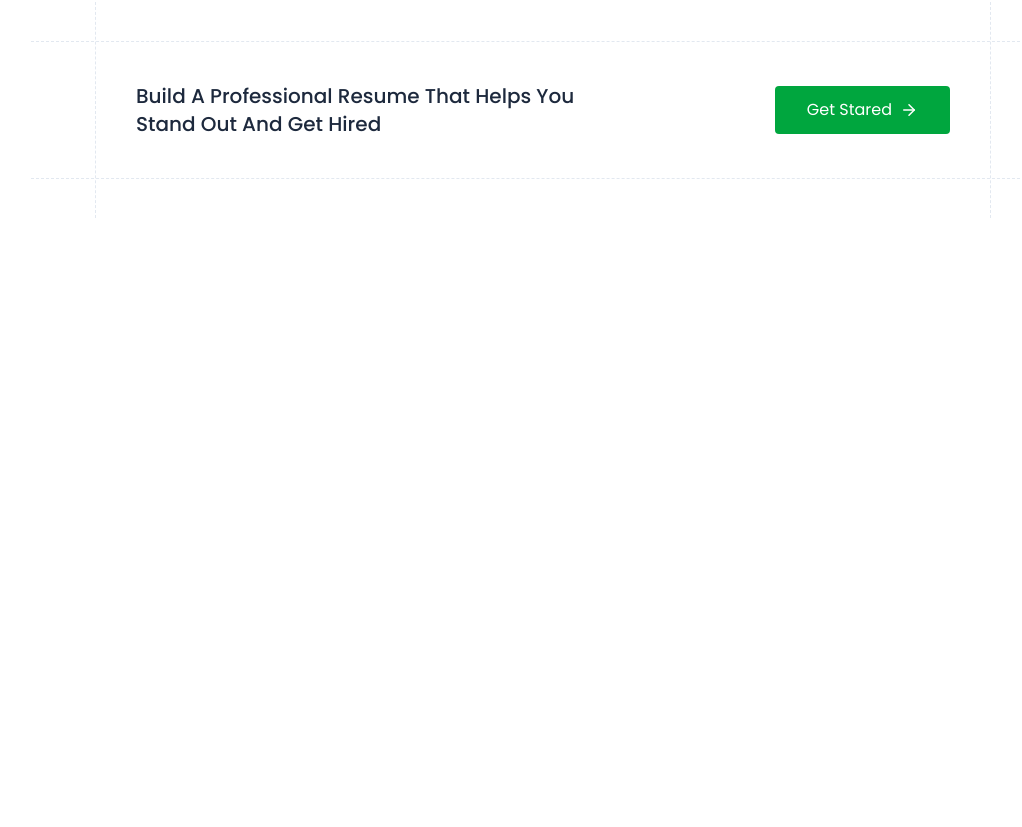
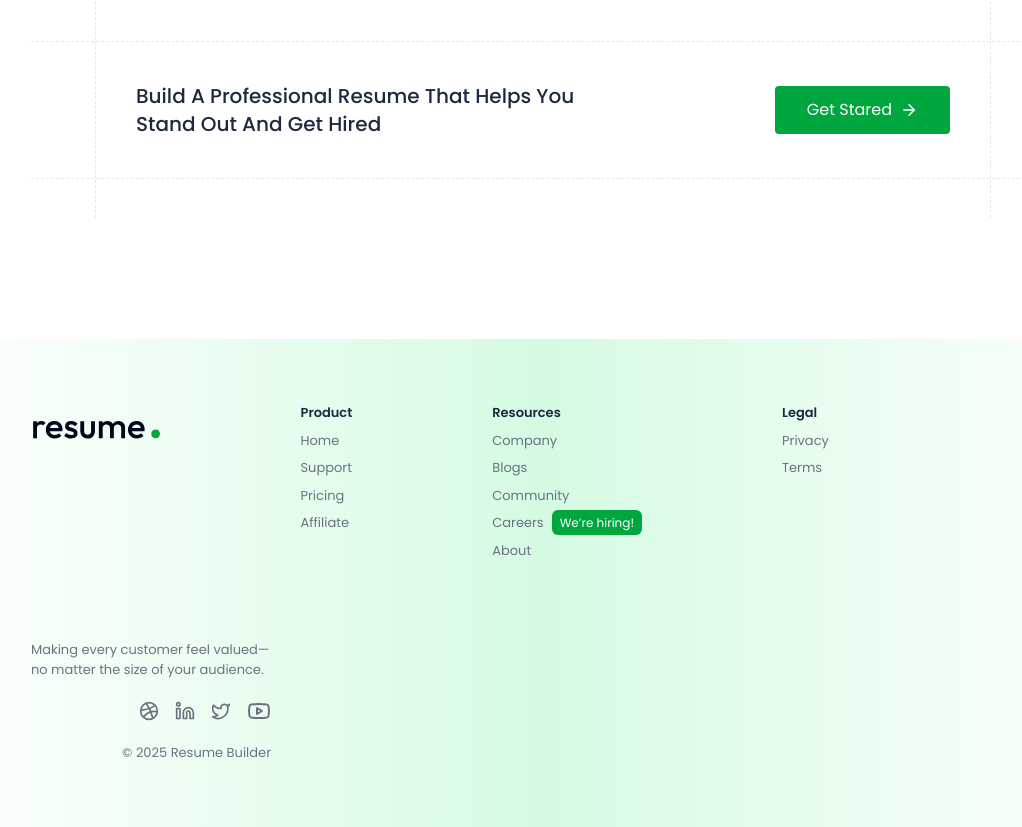
Before and after one commit to anishdass/resume-builder, a React (Vite) app in the folder client/: page / in a window 1280 px wide. Shown: the part 2177-3004 px from the top of the page, without its empty margins (97-1119 px from the left). Before the commit the page ends 2395 px from the top, so only its background shows below. Built offline with nearby package versions, Linux system fonts and the light colour scheme.

Commit message:
Completed Footer

```diff
--- /dev/null
+++ b/client/src/components/home/Footer.jsx
@@ -0,0 +1,185 @@
+import React from "react";
+
+const Footer = () => {
+  return (
+    <>
+      <style>{`
+        @import url('https://fonts.googleapis.com/css2?family=Poppins:ital,wght@0,100;0,200;0,300;0,400;0,500;0,600;0,700;0,800;0,900;1,100;1,200;1,300;1,400;1,500;1,600;1,700;1,800;1,900&display=swap');
+
+        * {
+            font-family: 'Poppins', sans-serif;
+        }
+    `}</style>
+      <footer className=' mt-40 flex flex-wrap justify-center lg:justify-between overflow-hidden gap-10 md:gap-20 py-16 px-6 md:px-16 lg:px-24 xl:px-32 text-[13px] text-gray-500 bg-gradient-to-r from-white via-green-200/60 to-white'>
+        <div className='flex flex-wrap items-start gap-10 md:gap-[60px] xl:gap-[140px]'>
+          <a href='https://prebuiltui.com'>
+            <img src='/logo.svg' alt='logo' className=' h-11 w-auto' />
+          </a>
+          <div>
+            <p className='text-slate-800 font-semibold'>Product</p>
+            <ul className='mt-2 space-y-2'>
+              <li>
+                <a href='/' className='hover:text-green-600 transition'>
+                  Home
+                </a>
+              </li>
+              <li>
+                <a href='/' className='hover:text-green-600 transition'>
+                  Support
+                </a>
+              </li>
+              <li>
+                <a href='/' className='hover:text-green-600 transition'>
+                  Pricing
+                </a>
+              </li>
+              <li>
+                <a href='/' className='hover:text-green-600 transition'>
+                  Affiliate
+                </a>
+              </li>
+            </ul>
+          </div>
+          <div>
+            <p className='text-slate-800 font-semibold'>Resources</p>
+            <ul className='mt-2 space-y-2'>
+              <li>
+                <a href='/' className='hover:text-green-600 transition'>
+                  Company
+                </a>
+              </li>
+              <li>
+                <a href='/' className='hover:text-green-600 transition'>
+                  Blogs
+                </a>
+              </li>
+              <li>
+                <a href='/' className='hover:text-green-600 transition'>
+                  Community
+                </a>
+              </li>
+              <li>
+                <a href='/' className='hover:text-green-600 transition'>
+                  Careers
+                  <span className='text-xs text-white bg-green-600 rounded-md ml-2 px-2 py-1'>
+                    We’re hiring!
+                  </span>
+                </a>
+              </li>
+              <li>
+                <a href='/' className='hover:text-green-600 transition'>
+                  About
+                </a>
+              </li>
+            </ul>
+          </div>
+          <div>
+            <p className='text-slate-800 font-semibold'>Legal</p>
+            <ul className='mt-2 space-y-2'>
+              <li>
+                <a href='/' className='hover:text-green-600 transition'>
+                  Privacy
+                </a>
+              </li>
+              <li>
+                <a href='/' className='hover:text-green-600 transition'>
+                  Terms
+                </a>
+              </li>
+            </ul>
+          </div>
+        </div>
+        <div className='flex flex-col max-md:items-center max-md:text-center gap-2 items-end'>
+          <p className='max-w-60'>
+            Making every customer feel valued—no matter the size of your
+            audience.
+          </p>
+          <div className='flex items-center gap-4 mt-3'>
+            <a
+              href='https://dribbble.com/prebuiltui'
+              target='_blank'
+              rel='noreferrer'>
+              <svg
+                xmlns='http://www.w3.org/2000/svg'
+                width='24'
+                height='24'
+                viewBox='0 0 24 24'
+                fill='none'
+                stroke='currentColor'
+                strokeWidth='2'
+                strokeLinecap='round'
+                strokeLinejoin='round'
+                className='lucide lucide-dribbble size-5 hover:text-green-500'
+                aria-hidden='true'>
+                <circle cx='12' cy='12' r='10'></circle>
+                <path d='M19.13 5.09C15.22 9.14 10 10.44 2.25 10.94'></path>
+                <path d='M21.75 12.84c-6.62-1.41-12.14 1-16.38 6.32'></path>
+                <path d='M8.56 2.75c4.37 6 6 9.42 8 17.72'></path>
+              </svg>
+            </a>
+            <a
+              href='https://www.linkedin.com/company/prebuiltui'
+              target='_blank'
+              rel='noreferrer'>
+              <svg
+                xmlns='http://www.w3.org/2000/svg'
+                width='24'
+                height='24'
+                viewBox='0 0 24 24'
+                fill='none'
+                stroke='currentColor'
+                strokeWidth='2'
+                strokeLinecap='round'
+                strokeLinejoin='round'
+                className='lucide lucide-linkedin size-5 hover:text-green-500'
+                aria-hidden='true'>
+                <path d='M16 8a6 6 0 0 1 6 6v7h-4v-7a2 2 0 0 0-2-2 2 2 0 0 0-2 2v7h-4v-7a6 6 0 0 1 6-6z'></path>
+                <rect width='4' height='12' x='2' y='9'></rect>
+                <circle cx='4' cy='4' r='2'></circle>
+              </svg>
+            </a>
+            <a href='https://x.com/prebuiltui' target='_blank' rel='noreferrer'>
+              <svg
+                xmlns='http://www.w3.org/2000/svg'
+                width='24'
+                height='24'
+                viewBox='0 0 24 24'
+                fill='none'
+                stroke='currentColor'
+                strokeWidth='2'
+                strokeLinecap='round'
+                strokeLinejoin='round'
+                className='lucide lucide-twitter size-5 hover:text-green-500'
+                aria-hidden='true'>
+                <path d='M22 4s-.7 2.1-2 3.4c1.6 10-9.4 17.3-18 11.6 2.2.1 4.4-.6 6-2C3 15.5.5 9.6 3 5c2.2 2.6 5.6 4.1 9 4-.9-4.2 4-6.6 7-3.8 1.1 0 3-1.2 3-1.2z'></path>
+              </svg>
+            </a>
+            <a
+              href='https://www.youtube.com/@prebuiltui'
+              target='_blank'
+              rel='noreferrer'>
+              <svg
+                xmlns='http://www.w3.org/2000/svg'
+                width='24'
+                height='24'
+                viewBox='0 0 24 24'
+                fill='none'
+                stroke='currentColor'
+                strokeWidth='2'
+                strokeLinecap='round'
+                strokeLinejoin='round'
+                className='lucide lucide-youtube size-6 hover:text-green-500'
+                aria-hidden='true'>
+                <path d='M2.5 17a24.12 24.12 0 0 1 0-10 2 2 0 0 1 1.4-1.4 49.56 49.56 0 0 1 16.2 0A2 2 0 0 1 21.5 7a24.12 24.12 0 0 1 0 10 2 2 0 0 1-1.4 1.4 49.55 49.55 0 0 1-16.2 0A2 2 0 0 1 2.5 17'></path>
+                <path d='m10 15 5-3-5-3z'></path>
+              </svg>
+            </a>
+          </div>
+          <p className='mt-3 text-center'>© 2025 Resume Builder</p>
+        </div>
+      </footer>
+    </>
+  );
+};
+
+export default Footer;
--- a/client/src/pages/Home.jsx
+++ b/client/src/pages/Home.jsx
@@ -4,6 +4,7 @@
 import Features from "../components/home/Features";
 import Testimonial from "../components/home/Testimonial";
 import CallToAction from "../components/home/CallToAction";
+import Footer from "../components/home/Footer";
 
 const Home = () => {
   return (
@@ -13,6 +14,7 @@
       <Features />
       <Testimonial />
       <CallToAction />
+      <Footer />
     </div>
   );
 };
```
